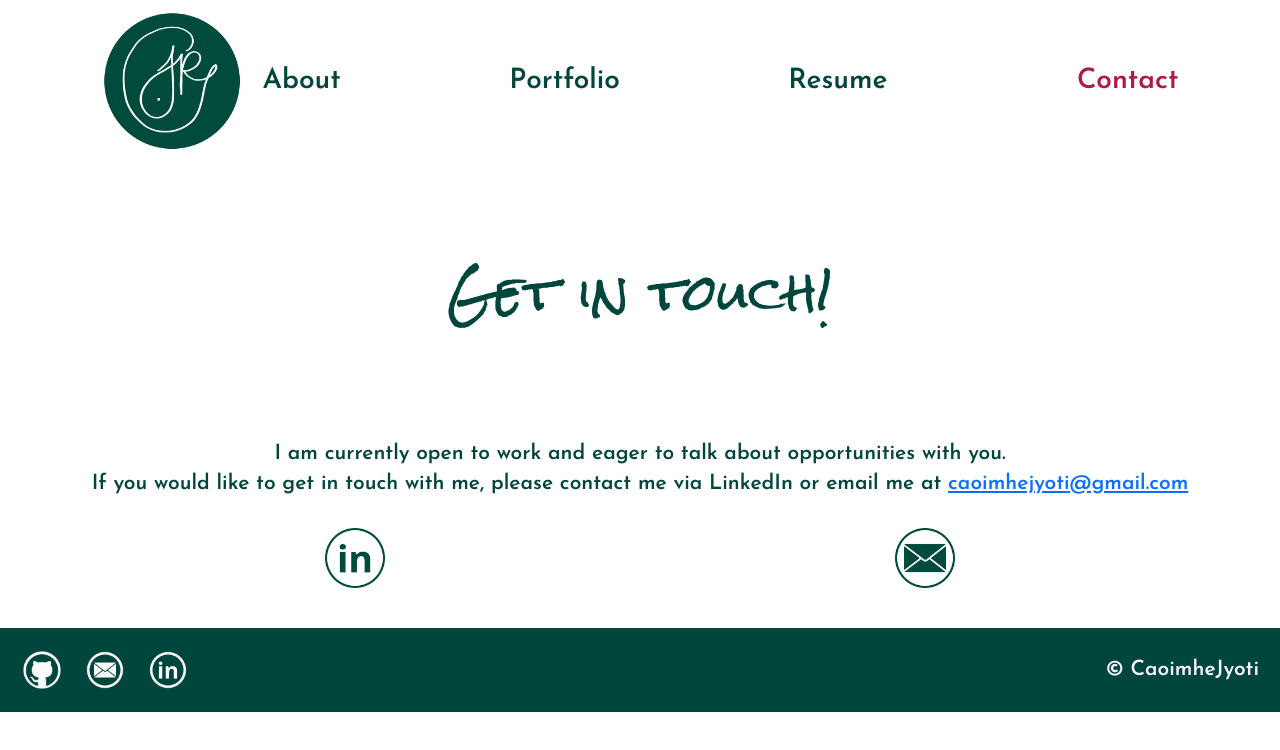
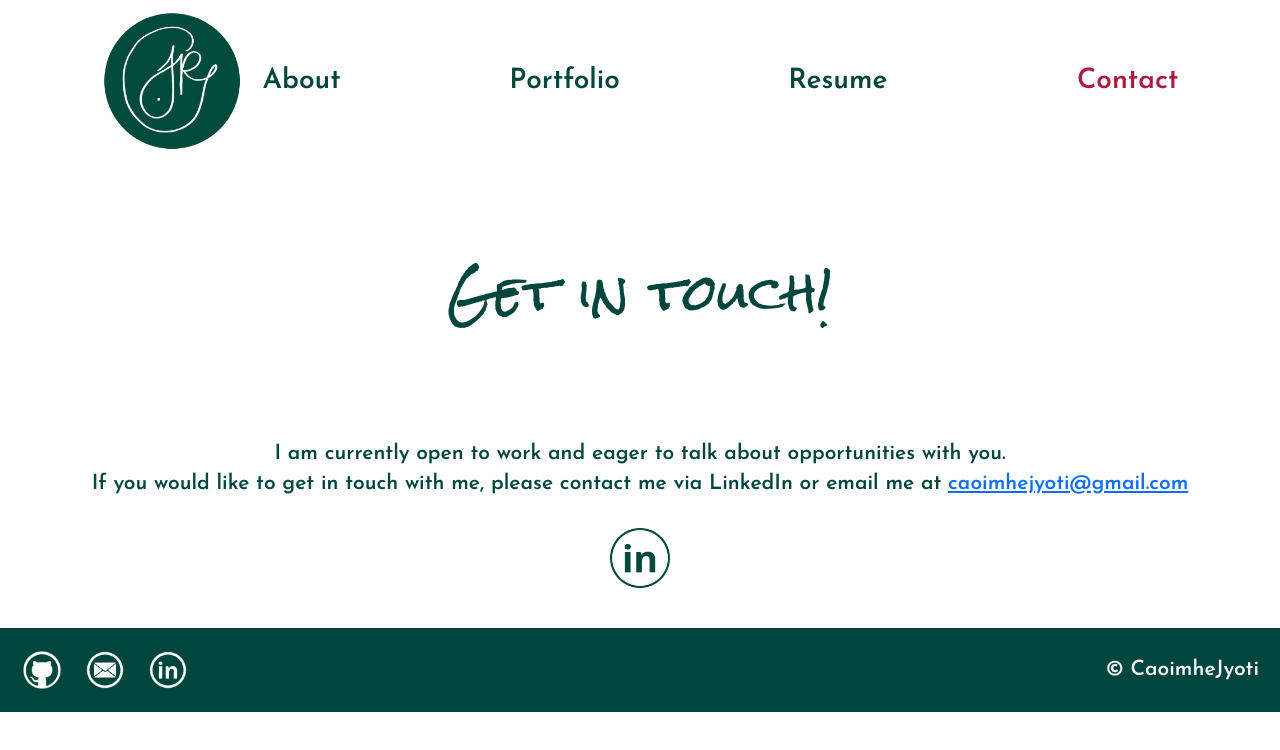
Before and after one commit to caoimhejyoti/caoimhejyoti-react, a React (Create React App) app: page / in a window 1280 px wide. Both pictures are taken after a click on the element "Contact". Shown: the top 750 px of the page. Built offline with nearby package versions, Linux system fonts and the light colour scheme.

Commit message:
removing email icon

```diff
--- a/src/pages/Contact.js
+++ b/src/pages/Contact.js
@@ -36,18 +36,6 @@ export default function Contact() {
               className="btn-img"
             >
               <img src={linkedinIcon} alt="Linkedin logo" />
-            </a>
-          </Col>
-          <Col>
-            <a
-              href="mailto:caoimhejyoti@gmail.com"
-              target="blank"
-              className="btn-img"
-            >
-              <img
-                src={emailIcon}
-                alt="icon of an envelop within a circle. Both are dark green."
-              />
             </a>
           </Col>
         </Row>
```
